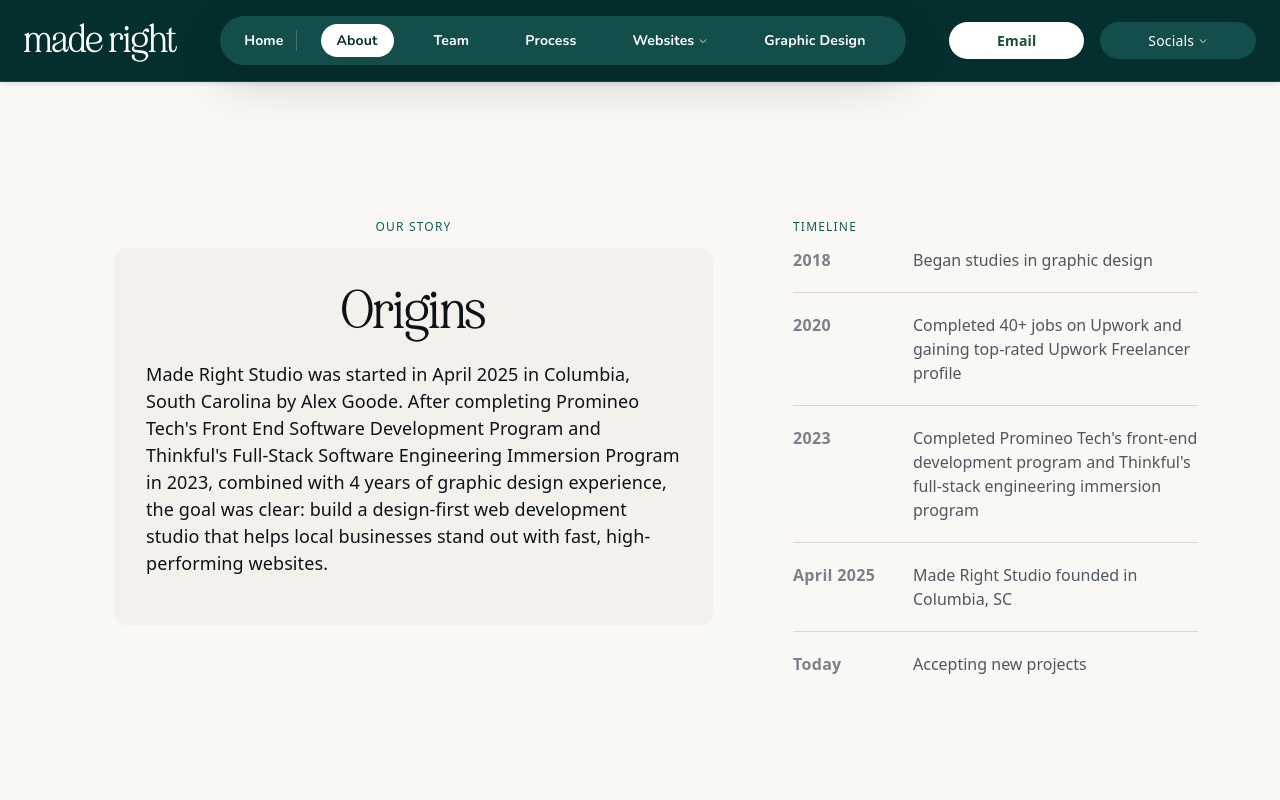
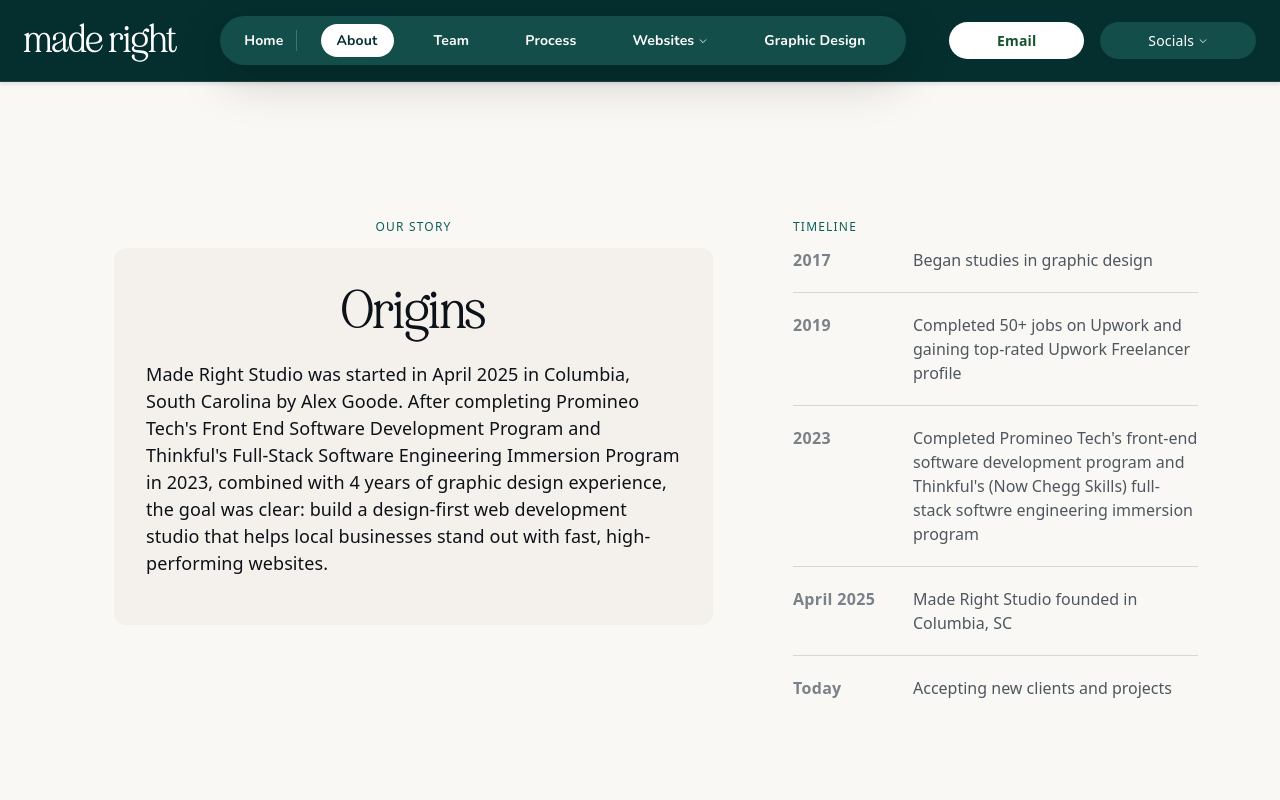
Before and after one commit to alexgoodestudio/maderight.studio, a React (Create React App) app: page /about in a window 1280 px wide. Shown: the top 800 px of the page. Built offline with nearby package versions, Linux system fonts and the light colour scheme; a web font is replaced by a local one.

Commit message:
updated aabout me

```diff
--- a/src/Components/About.js
+++ b/src/Components/About.js
@@ -68,11 +68,11 @@ function About() {
   }, []);
 
   const timeline = [
-        { year: '2018', event: "Began studies in graphic design" },
-        { year: '2020', event: "Completed 40+ jobs on Upwork and gaining top-rated Upwork Freelancer profile" },
-    { year: '2023', event: "Completed Promineo Tech's front-end development program and Thinkful's full-stack engineering immersion program" },
+        { year: '2017', event: "Began studies in graphic design" },
+        { year: '2019', event: "Completed 50+ jobs on Upwork and gaining top-rated Upwork Freelancer profile" },
+    { year: '2023', event: "Completed Promineo Tech's front-end software development program and Thinkful's (Now Chegg Skills) full-stack softwre engineering immersion program" },
     { year: 'April 2025', event: 'Made Right Studio founded in Columbia, SC' },
-    { year: 'Today', event: 'Accepting new projects' }
+    { year: 'Today', event: 'Accepting new clients and projects' }
   ];
 
   return (
```
